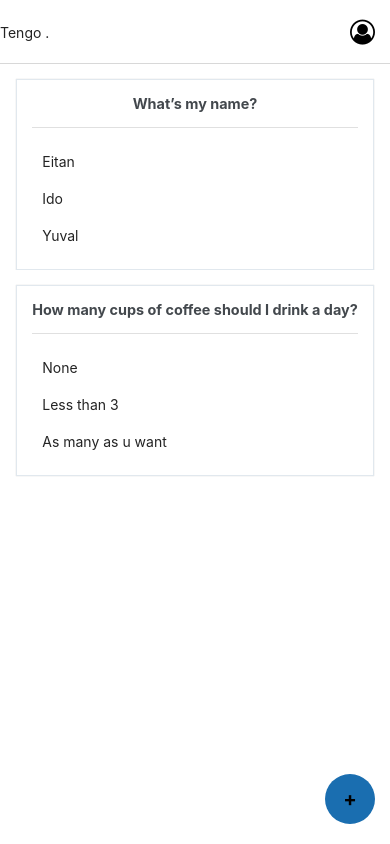
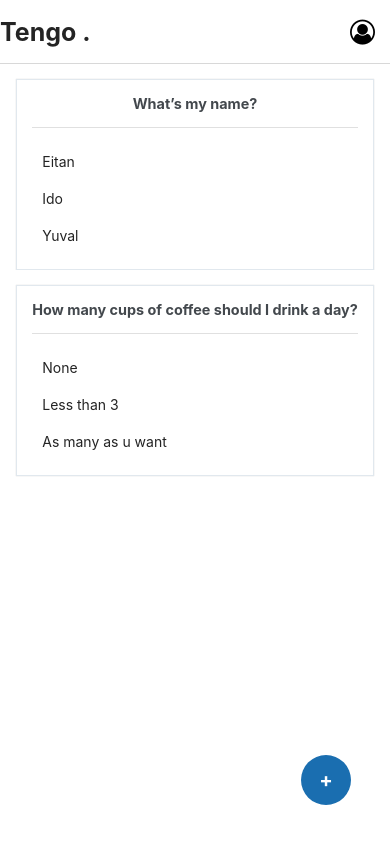
Before and after one commit to eitangueron/tengo-milab, a React Native app: screen /AnswerScreen in a window 390 px wide. Built offline with nearby package versions, Linux system fonts and the light colour scheme; what expo-linking would draw is missing.

Commit message:
title and add button style enhance

```diff
--- a/navigation/index.tsx
+++ b/navigation/index.tsx
@@ -61,7 +61,7 @@ function RootNavigator() {
             </Pressable>
           ),
           headerLeft: () => (
-            <Text>Tengo .</Text>
+            <Text style={{fontSize:25, fontWeight:'bold'}}>Tengo .</Text>
           )
         })}/>
       <Stack.Screen name="AddScreen" component={AddScreen} options={{title:""}}/>
@@ -74,6 +74,18 @@ function RootNavigator() {
     </Stack.Navigator>
   );
 }
+
+
+
+
+
+
+// ------------------------------------------------------------------------------------------------------------------------------------------------------  //
+
+
+
+
+
 
 /**
  * A bottom tab navigator displays tab buttons on the bottom of the display to switch screens.
--- a/screens/AnswerScreen.tsx
+++ b/screens/AnswerScreen.tsx
@@ -28,6 +28,7 @@ const styles = StyleSheet.create({
   title: {
     fontSize: 20,
     fontWeight: 'bold',
+    color:'white',
   },
   separator: {
     marginVertical: 30,
@@ -40,8 +41,8 @@ const styles = StyleSheet.create({
     justifyContent: 'center',
     alignItems: 'center',
     alignSelf:'flex-end',
-    marginEnd:15,
-    marginBottom:20,
+    marginEnd:'10%',
+    marginBottom:'10%',
     textAlign:'center',
     padding: 10,
     borderRadius: 100,
--- a/screens/ProfileScreen.tsx
+++ b/screens/ProfileScreen.tsx
@@ -8,7 +8,6 @@ export default function ProfileScreen() {
     <View style={styles.container}>
       <Text style={styles.title}>Profile</Text>
       <View style={styles.separator} lightColor="#eee" darkColor="rgba(255,255,255,0.1)" />
-      <EditScreenInfo path="/screens/TabThreeScreen.tsx" />
     </View>
   );
 }
```
